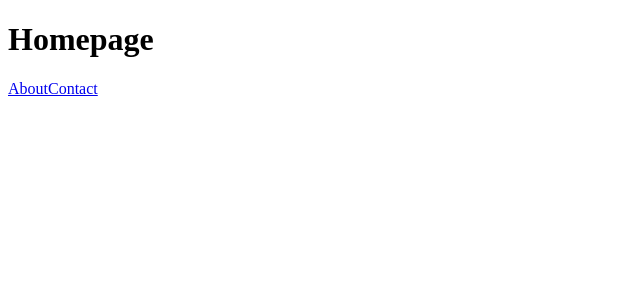
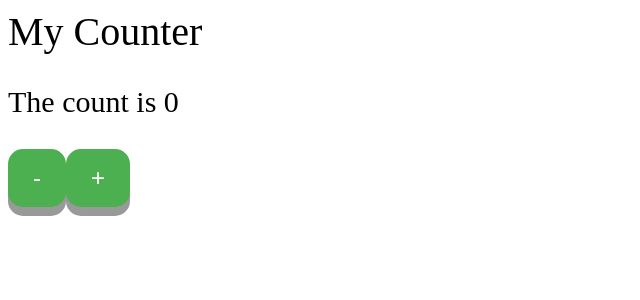
Before and after one commit to kjananga99/ReactTest, a React (Create React App) app: page / in a window 1280 px wide. Shown: the top 300 px of the page, without its empty margins (0-640 px from the left). Built offline with nearby package versions, Linux system fonts and the light colour scheme.

Commit message:
add CSS file to app.css

```diff
--- a/src/App.css
+++ b/src/App.css
@@ -0,0 +1,30 @@
+.title{
+    font-size: 40px;
+}
+
+.subTitle{
+    font-size: 30px;
+}
+
+.button{
+    display: inline-block;
+    padding: 15px 25px;
+    font-size: 24px;
+    cursor: pointer;
+    text-align: center;
+    text-decoration: none;
+    outline: none;
+    color: #fff;
+    background-color: #4CAF50;
+    border: none;
+    border-radius: 15px;
+    box-shadow: 0 9px #999;
+}
+
+.button:hover {background-color: #3e8e41}
+
+.button:active {
+  background-color: #3e8e41;
+  box-shadow: 0 5px #666;
+  transform: translateY(4px);
+}
--- a/src/App.js
+++ b/src/App.js
@@ -7,23 +7,25 @@ import Contact from './Pages/Contact';
 import { BrowserRouter as Router,Route, Routes } from 'react-router-dom';
 
 function App() {
+  let count = 0;
+
+  const increment = () =>{
+    count +=1;
+  }
+
+  const decriment = () =>{
+    count -=1;
+  }
+
   return (
-    <Router>
-      <div>
-        <Routes>
+    <>
 
-          <Route exact path="/" element={<Home/>}>
-          </Route>
+    <span className='title'>My Counter</span>
+    <p className='subTitle'> The count is {count}</p>
+    <button className='button'>-</button>
+    <button className='button'>+</button>
 
-          <Route path='/About' element={<About/>}>
-          </Route>
-
-          <Route path='/Conatct' element={<Contact/>}>
-          </Route>
-
-        </Routes>
-      </div>
-    </Router>
+    </>
 
   );
 }
```
